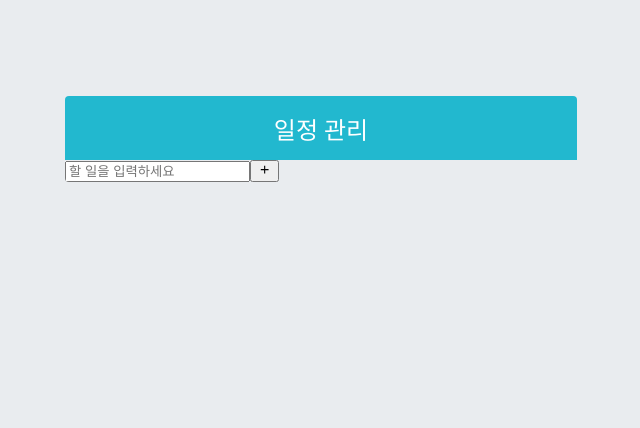
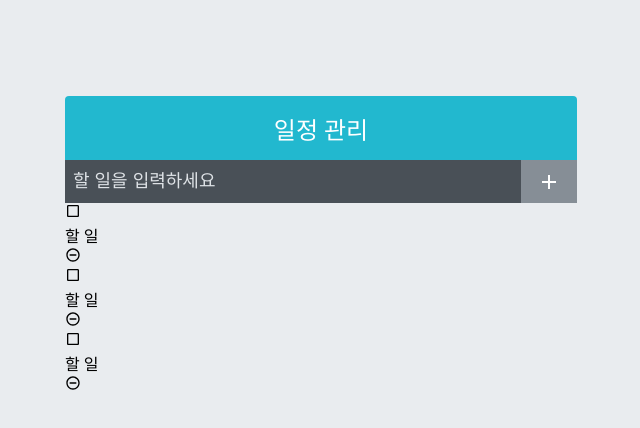
Before and after one commit to sanggil1107/-, a React (Create React App) app: page / in a window 1280 px wide. Shown: the top 428 px of the page, without its empty margins (319-959 px from the left). Built offline with nearby package versions, Linux system fonts and the light colour scheme.

Commit message:
Todo Project

```diff
--- a/src/App.js
+++ b/src/App.js
@@ -1,11 +1,13 @@
 import React, { useState } from 'react';
 import TodoInsert from './component/chap10/TodoInsert';
 import TodoTemplate from './component/chap10/TodoTemplate';
+import TodoList from './component/chap10/TodoList';
 
 const App = () => {
   return (
     <TodoTemplate>
       <TodoInsert/>
+      <TodoList/>
     </TodoTemplate>
   );
 };
--- a/src/component/chap10/TodoInsert.js
+++ b/src/component/chap10/TodoInsert.js
@@ -4,7 +4,7 @@ import './TodoInsert.scss';
 
 const TodoInsert = () => {
   return (
-    <form className="TOdoInsert">
+    <form className="TodoInsert">
       <input placeholder="할 일을 입력하세요"/>
       <button type="submit">
         <MdAdd/>
--- a/src/component/chap10/TodoInsert.scss
+++ b/src/component/chap10/TodoInsert.scss
@@ -0,0 +1,34 @@
+.TodoInsert {
+  display: flex;
+  background: #495057;
+  input {
+    background: none;
+    outline: none;
+    border: none;
+    padding: 0.5rem;
+    font-size: 1.125rem;
+    line-height: 1.5;
+    color: white;
+    &::placeholder {
+      color: #dee2e6;
+    }
+    flex: 1;
+  }
+  button {
+    background: none;
+    outline: none;
+    border: none;
+    background: #868e96;
+    color: white;
+    padding-left: 1rem;
+    padding-right: 1rem;
+    font-size: 1.5rem;
+    display: flex;
+    align-items: center;
+    cursor: pointer;
+    transition: 0.1s background ease-in;
+    &:hover {
+      background: #adb5bd;
+    }
+  }
+}
--- /dev/null
+++ b/src/component/chap10/TodoList.js
@@ -0,0 +1,14 @@
+import React from 'react';
+import TodoListItem from './TodoListItem';
+
+const TodoList = () => {
+  return (
+    <div className="TodoList">
+      <TodoListItem/>
+      <TodoListItem/>
+      <TodoListItem/>
+    </div>
+  );
+};
+
+export default TodoList;
--- /dev/null
+++ b/src/component/chap10/TodoListItem.js
@@ -0,0 +1,22 @@
+import React from 'react';
+import {
+  MdCheckBoxOutlineBlank,
+  MdCheckBox,
+  MdRemoveCircleOutline
+} from 'react-icons/md';
+
+const TodoListItem = () => {
+  return (
+    <div className="TodoListItem">
+      <div className="checkbox">
+        <MdCheckBoxOutlineBlank/>
+        <div className="text">할 일</div>
+      </div>
+      <div className="remove">
+        <MdRemoveCircleOutline/>
+      </div>
+    </div>
+  );
+};
+
+export default TodoListItem;
```
